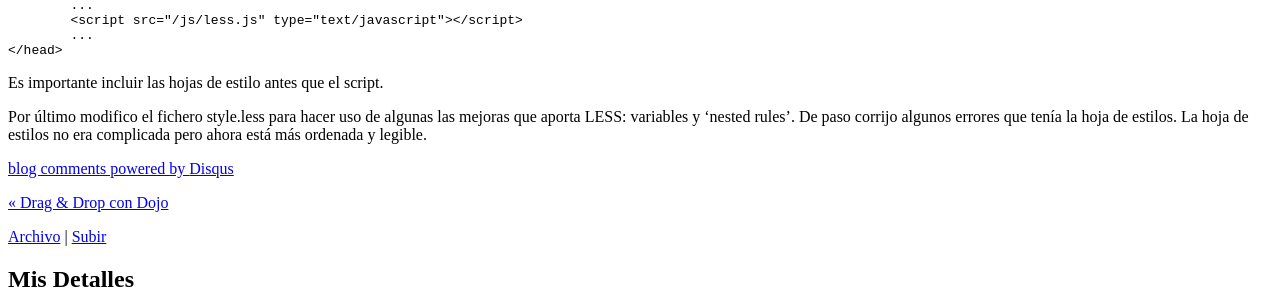
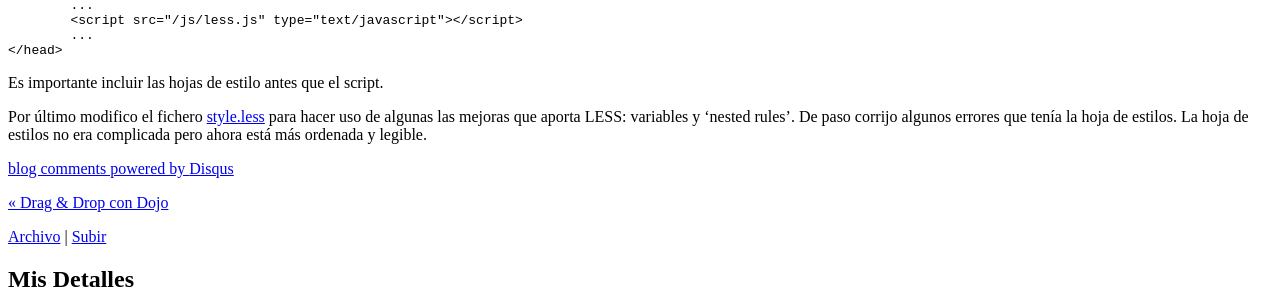
Before and after one commit to msosvi/msosvi.github.com, a Jekyll site: the page built from _posts/2013-03-03-less.md, in a window 1280 px wide. Shown: the part 405-705 px from the top of the page. Built offline with Jekyll 4.4.1, drawn with Linux system fonts in a browser that asks for light colours; nearby versions of some CDN libraries; some web fonts are replaced; comment, search, counter and statistics services are not loaded; part of the change alters nothing that is shown.

Commit message:
Añado el enlace al fichero style.less en github

```diff
--- a/_posts/2013-03-03-less.md
+++ b/_posts/2013-03-03-less.md
@@ -21,4 +21,4 @@ El blog usa Jekyll así que no queda otra que usar LESS en el cliente. Descargo
 
 Es importante incluir las hojas de estilo antes que el script.
 
-Por último modifico el fichero style.less para hacer uso de algunas las mejoras que aporta LESS: variables y 'nested rules'. De paso corrijo algunos errores que tenía la hoja de estilos. La hoja de estilos no era complicada pero ahora está más ordenada y legible.
+Por último modifico el fichero [style.less](https://github.com/msosvi/msosvi.github.com/blob/master/assets/themes/enlosdetalles/css/style.less) para hacer uso de algunas las mejoras que aporta LESS: variables y 'nested rules'. De paso corrijo algunos errores que tenía la hoja de estilos. La hoja de estilos no era complicada pero ahora está más ordenada y legible.
```
